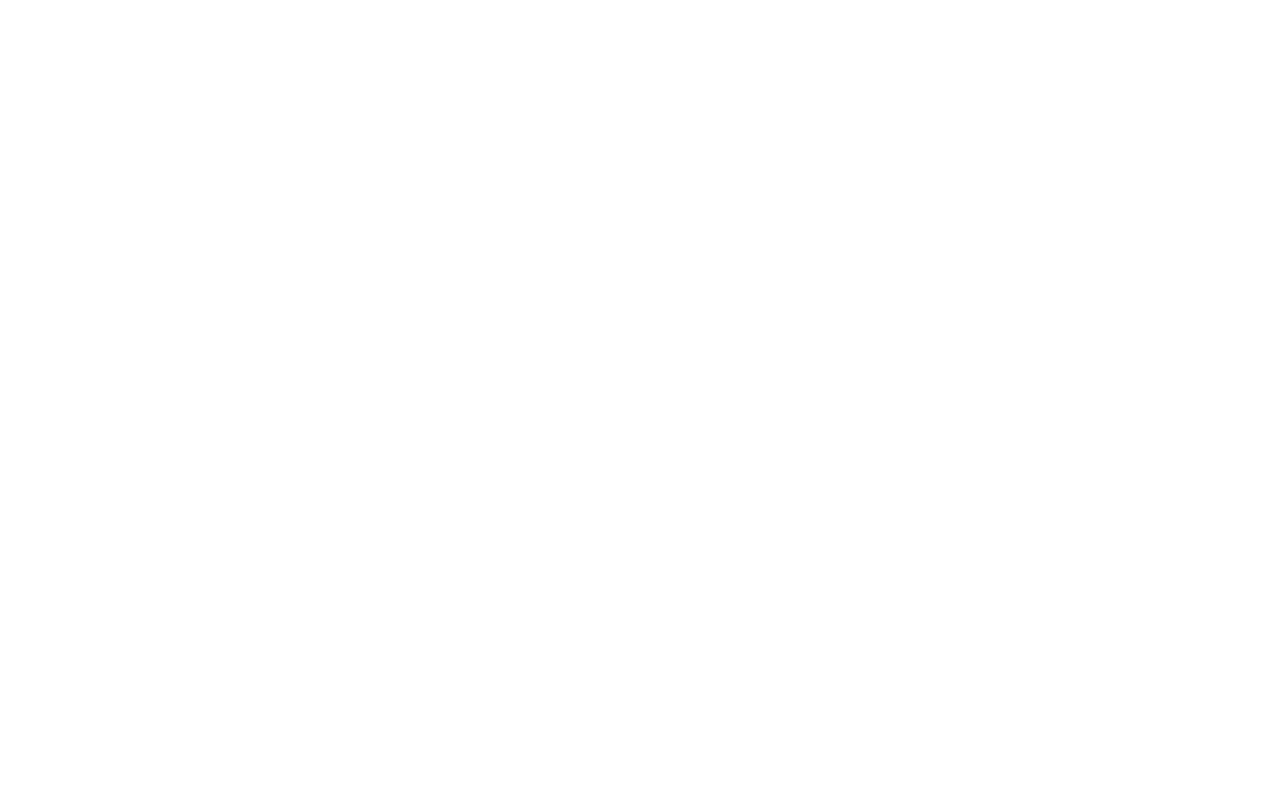
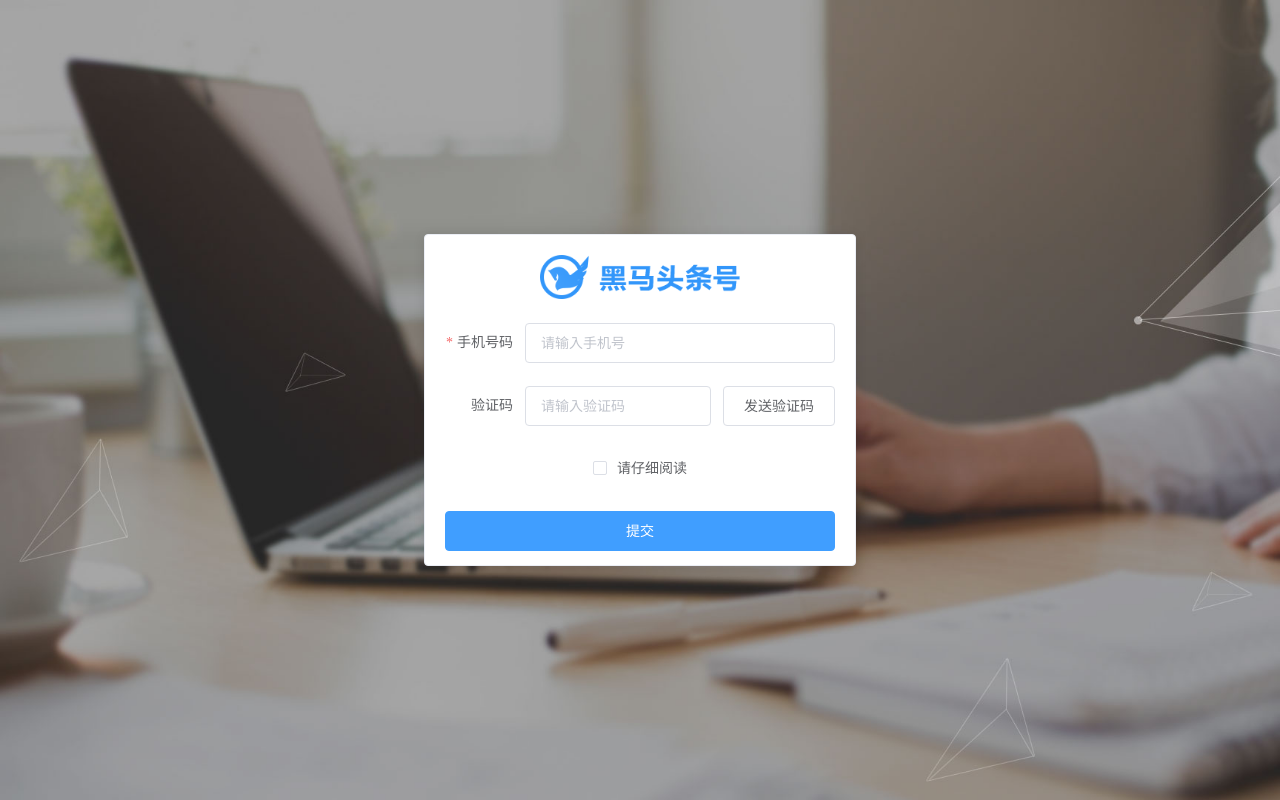
Before and after one commit to wdd5603/heimatoutiao, a Vue app: page /#/login in a window 1280 px wide. Built offline with nearby package versions, Linux system fonts and the light colour scheme.

Commit message:
完成登陆表单的布局

```diff
--- a/src/main.js
+++ b/src/main.js
@@ -2,6 +2,7 @@ import Vue from 'vue'
 import App from './App.vue'
 import router from './router'
 import elementUi from 'element-ui'
+import './styles/index.less' // 引文重置的基础样式
 import 'element-ui/lib/theme-chalk/index.css'
 
 Vue.use(elementUi)
--- /dev/null
+++ b/src/views/login/index.vue
@@ -0,0 +1,71 @@
+<template>
+<div class="login">
+    <el-card class="box-card">
+        <div>
+            <img src="../../assets/images/logo_index.png" alt="">
+        </div>
+				<el-form ref="login-form" :rules="rules" :model="ruleForm">
+					<el-form-item label="手机号码" label-width="80px" prop="phoneNumber">
+    				<el-input placeholder="请输入手机号" v-model="ruleForm.phoneNumber"></el-input>
+  				</el-form-item>
+					<el-form-item label="验证码" label-width="80px" prop="code">
+    				<el-input style="width:60%;float:left" placeholder="请输入验证码" v-model="ruleForm.code"></el-input>
+						 <el-button style="float:right">发送验证码</el-button>
+  				</el-form-item>
+					<el-form-item prop="checked">
+						<el-checkbox v-model="ruleForm.checked">请仔细阅读</el-checkbox>
+					</el-form-item>
+					<el-form-item>
+					<el-button @click="toSubmit" type="primary" style="width:100%">提交</el-button>
+					</el-form-item>
+				</el-form>
+    </el-card>
+</div>
+</template>
+
+<script>
+export default {
+  data () {
+    return {
+      ruleForm: {
+        phoneNumber: '',
+        code: '',
+        checked: false
+      },
+      rules: {
+        phoneNumber: [
+          { required: true, message: '不可为空', trigger: 'blur' },
+          { pattern: /^1[3456789]\d{9}$/, message: '请输入正确的格式', trigger: 'blur' }
+        ]
+      }
+    }
+  },
+  methods: {
+    toSubmit () {
+
+    }
+  }
+}
+</script>
+
+<style lang='less' scoped>
+.login {
+    width:100%;
+    height: 100vh;
+    background-image: url('../../assets/images/login_bg.jpg');
+    background-size: cover;
+    display: flex;
+    justify-content: center;
+    align-items: center;
+    .box-card {
+        width: 430px;
+        height: 330px;
+        text-align: center;
+        img {
+            width: 200px;
+						margin-bottom: 20px;
+        }
+
+    }
+}
+</style>
```
Also changed, not shown: src/router.js (+5 -5 lines), src/views/login/Login.vue (deleted, +0 -20 lines).
